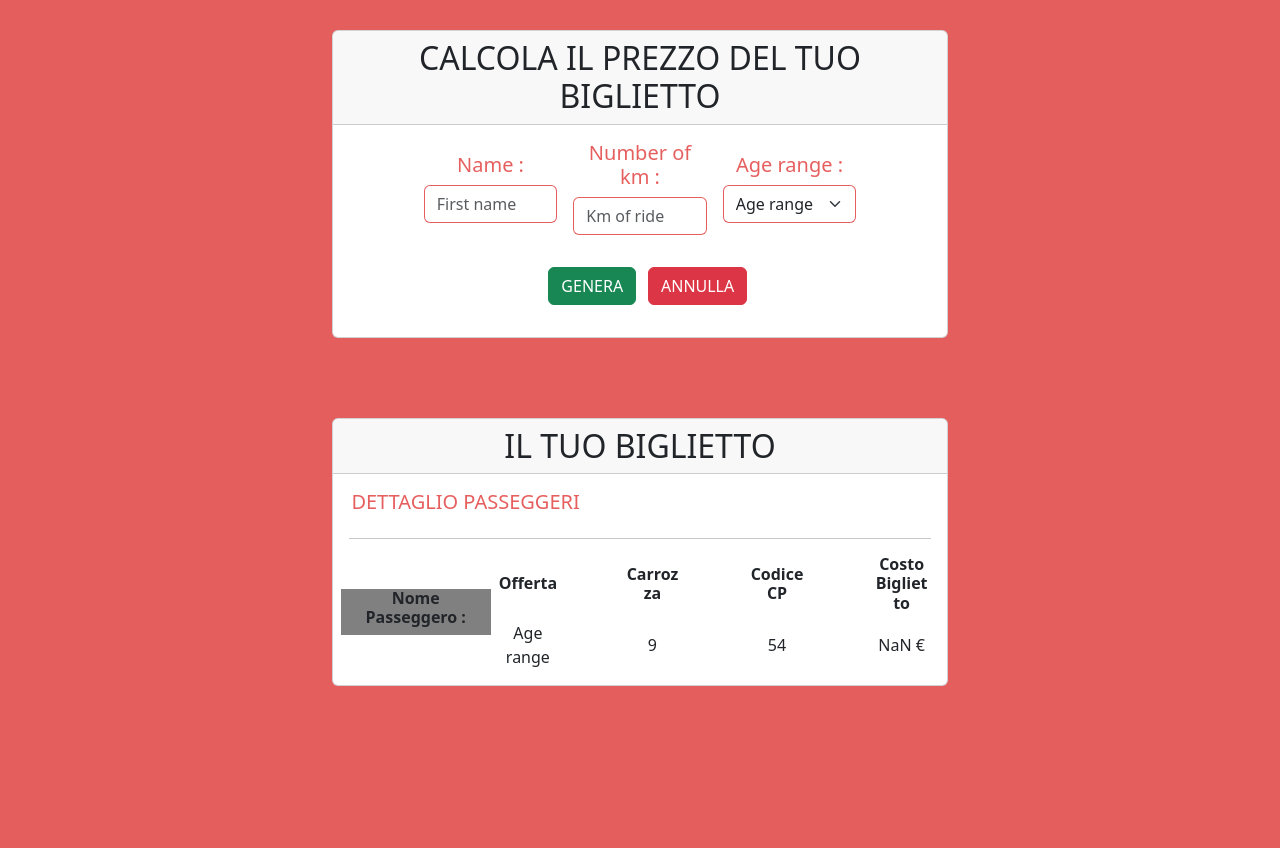
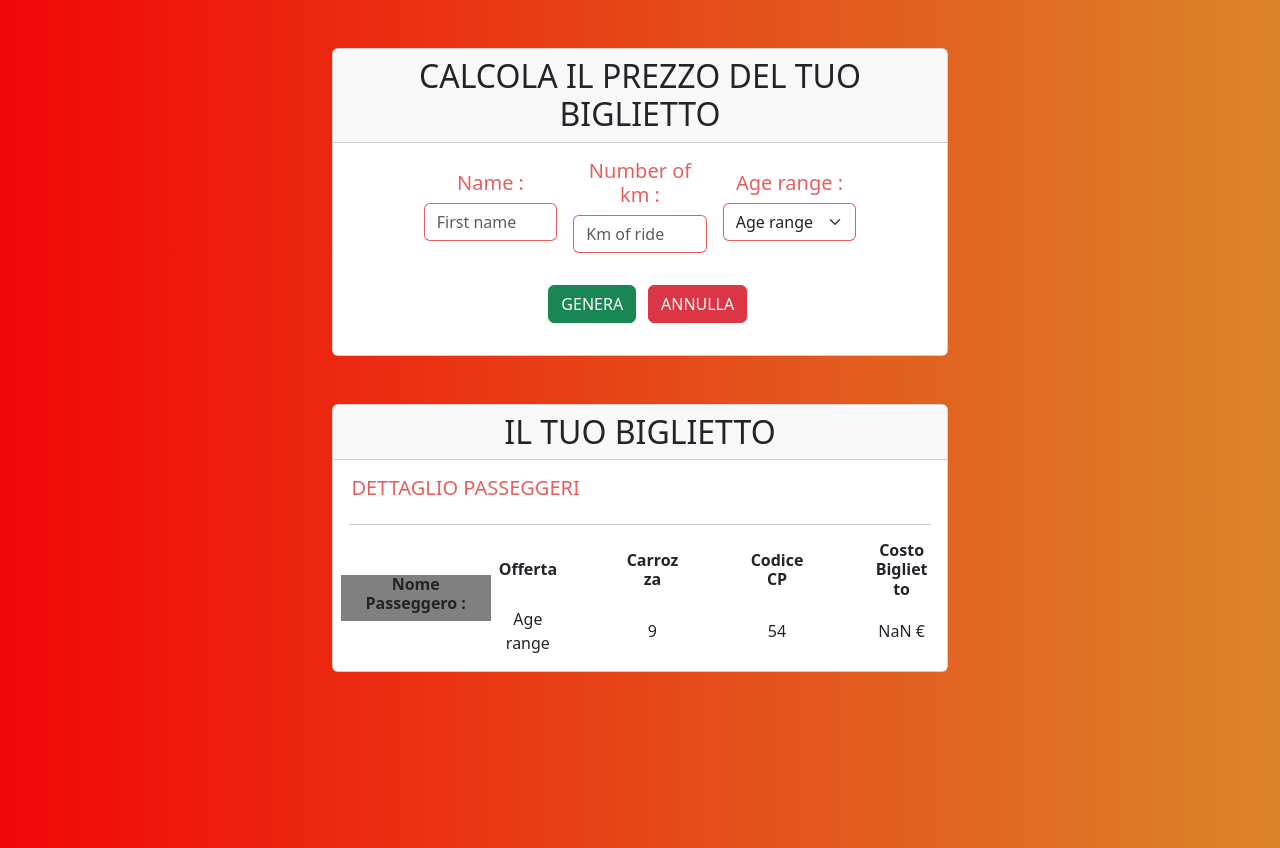
Before and after one commit to Manuell00/js-biglietto-treno-form, a plain HTML site: page index.html in a window 1280 px wide. Both pictures are taken after a click on the button "GENERA". Drawn offline with nearby package versions, Linux system fonts and the light colour scheme.

Commit message:
Modifiche pagina

```diff
--- a/index.html
+++ b/index.html
@@ -29,7 +29,7 @@
         <div class="container-fluid text-center">
 
             <!-- Inserisco la PRIMA ROW -->
-            <div class="row align-items-center justify-content-center" id="first-main-row">
+            <div class="row align-items-center justify-content-center mt-5" id="first-main-row">
 
                 <!-- Definisco la grandezza del suo contenuto -->
                 <div class="col-xs-10 col-md-10 col-xl-6">
@@ -83,18 +83,13 @@
                                     <button type="button" id="iii" class="btn btn-danger">ANNULLA</button>
                                 </div>
                             </div>
-
                         </div>
                     </div>
                 </div>
             </div>
 
-
-
-
-
             <!-- Inserisco la SECONDA ROW -->
-            <div class="row align-items-center justify-content-center" id="second-main-row">
+            <div class="row align-items-center justify-content-center no-visible mt-5" id="second-main-row">
 
                 <!-- Definisco la grandezza del suo contenuto -->
                 <div class="col-xs-10 col-md-10 col-xl-6">
@@ -168,14 +163,6 @@
                                         </div>
                                     </div>
                                 </div>
-
-
-
-
-
-
-
-
                             </div>
                         </div>
                     </div>
--- a/main.js
+++ b/main.js
@@ -1,15 +1,15 @@
-// Il programma dovrà chiedere all’utente il numero di chilometri che vuole percorrere e l’età del passeggero. Sulla base di queste informazioni dovrà calcolare il prezzo totale del viaggio, secondo queste regole:
-// il prezzo del biglietto è definito in base ai km (0.21 € al km)
-// va applicato uno sconto del 20% per i minorenni
-// va applicato uno sconto del 40% per gli over 65.
-// L’output del prezzo finale va messo con massimo due decimali.
+
 
 // VARIABILI
 let passeggeroEta, passeggeroKm, passeggeroNome, prezzoBiglietto;
+const firstMainRow = document.getElementById("first-main-row");
+const secondMainRow = document.getElementById("second-main-row");
 
+// Get reference to the "GENERA" button
+const generaButton = document.getElementById("submitButton");
 
-
-submitButton.addEventListener('click',
+// Aggiungo l'evento al click
+generaButton.addEventListener('click',
 
     function () {
         // Prendo il valore dell'input degli anni
@@ -56,5 +56,7 @@ submitButton.addEventListener('click',
        // Stampo il prezzo dell'utente del biglietto
         document.getElementById("prezzo-utente").innerHTML = `${prezzoBiglietto.toFixed(2)} € `
 
+        secondMainRow.classList.remove('no-visible')
+
     }
 )
--- a/style.css
+++ b/style.css
@@ -7,43 +7,40 @@
 
 body {
     height: 100vh;
-    background-color: rgba(219, 27, 27, 0.703);
+    background: linear-gradient(to right, #f20707, #db8529);
 }
 
-h6{
+h6 {
     font-weight: 700;
 }
-h6 span{
+
+h6 span {
     font-weight: 300;
 }
 
 /* MAIN */
-
-#first-main-row{
-    margin-top: 30px;
+.no-visible {
+    display: none;
 }
 
-#second-main-row{
-    margin-top: 80px;
-}
-
-.card h5{
-    color: rgba(219, 27, 27, 0.703) ;
+.card h5 {
+    color: rgba(219, 27, 27, 0.703);
 }
 
 .form-control {
-    border: 1px solid rgba(219, 27, 27, 0.703) ;
+    border: 1px solid rgba(219, 27, 27, 0.703);
 }
 
 .form-select {
-    border: 1px solid rgba(219, 27, 27, 0.703) ;
+    border: 1px solid rgba(219, 27, 27, 0.703);
 }
 
 /* Definisco la parte del biglietto */
-#nome-utente-block{
+#nome-utente-block {
     background-color: grey;
+    height: 100%;
 }
 
-#nome-utente{
+#nome-utente {
     display: block;
 }
```
